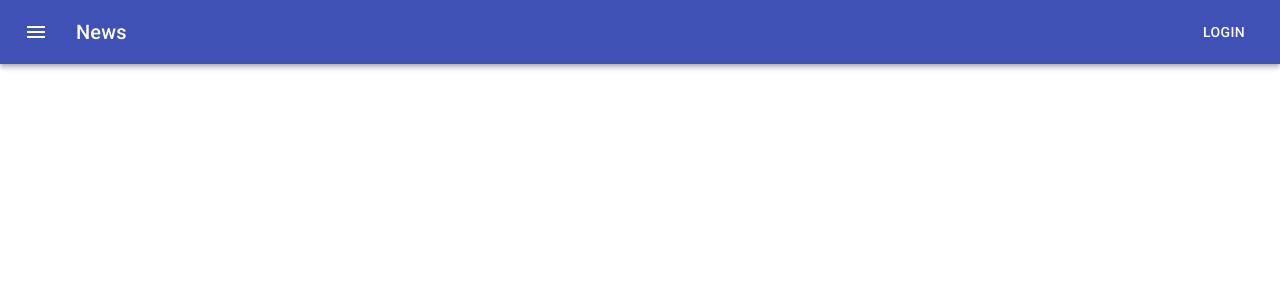
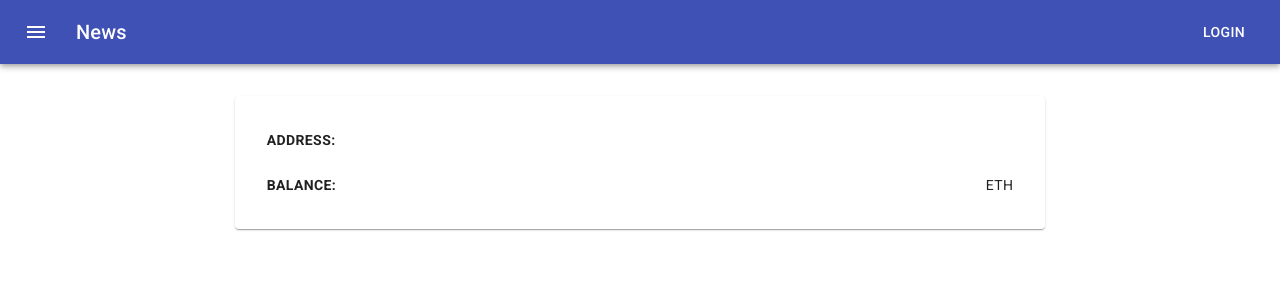
Before and after one commit to fulltostack/increment-number-dapp, a React (Create React App) app: page / in a window 1280 px wide. Shown: the top 300 px of the page. Built offline with nearby package versions, Linux system fonts and the light colour scheme.

Commit message:
Get metamask account address and balance

```diff
--- /dev/null
+++ b/src/components/Profile/index.js
@@ -0,0 +1,63 @@
+import React from 'react';
+import { makeStyles } from '@material-ui/core/styles';
+import Typography from '@material-ui/core/Typography';
+import Card from '@material-ui/core/Card';
+import Box from '@material-ui/core/Box';
+import Hidden from '@material-ui/core/Hidden';
+import Grid from '@material-ui/core/Grid';
+
+const useStyles = makeStyles({
+  profileImage: {
+    width: '154px',
+    height: '154px',
+    margin: 'auto',
+  },
+  image: {
+    display: 'flex',
+    alignItems: 'center',
+    flexDirection: 'column',
+    height: '100%',
+  },
+  wrapper: {
+    display: 'flex',
+    alignItems: 'center',
+  },
+  descText: {
+    display: 'flex',
+    fontWeight: 'normal',
+    justifyContent: 'space-between',
+  },
+});
+
+const Profile = (props) => {
+  const classes = useStyles();
+
+  return (
+    <Box m={4}>
+      <Grid container justify="center">
+        <Grid item md={8} xs={12}>
+          <Card>
+            <Box p={4} className={classes.wrapper}>
+              <Grid container>
+                <Grid item xs={12}>
+                  <Hidden mdUp>
+                    <Box pt={2} />
+                  </Hidden>
+                  <Typography variant="button" className={classes.descText}>
+                    <b>Address:</b> {props.address}
+                  </Typography>
+                  <br />
+                  <Typography variant="button" className={classes.descText}>
+                    <b>Balance:</b> {props.balance} ETh
+                  </Typography>
+                </Grid>
+              </Grid>
+            </Box>
+          </Card>
+        </Grid>
+      </Grid>
+    </Box>
+  );
+};
+
+export default Profile;
--- a/src/containers/Main/index.js
+++ b/src/containers/Main/index.js
@@ -1,33 +1,33 @@
 import React from 'react';
 import { connect } from 'react-redux';
 import Header from '../../components/Header'
-// import { getConfig } from './reducer';
-// import PropTypes from 'prop-types';
+import Profile from '../../components/Profile'
+import PropTypes from 'prop-types';
 
 const Main = (props) => {
+  const { address, balance } = props
   return (
     <div>
       <Header />
+      <Profile
+        address={address}
+        balance={balance}
+      />
     </div>
   );
 }
 
-// Main.propTypes = {
-//   getConfig: PropTypes.func.isRequired,
-//   location: PropTypes.string.isRequired,
-//   config: PropTypes.object,
-//   error: PropTypes.string,
-// };
+Main.propTypes = {
+  address: PropTypes.string.isRequired,
+  balance: PropTypes.string.isRequired,
+};
 
+const mapDispatchToProps = {};
 
-// const mapDispatchToProps = { getConfig };
-const mapDispatchToProps = { };
-
-const mapStateToProps = (state, props) => {
-  console.log(state);
-  return {
-  }
-};
+const mapStateToProps = (state, props) => ({
+  address: state.user.address,
+  balance: state.user.balance,
+});
 
 export default connect(
   mapStateToProps,
```
